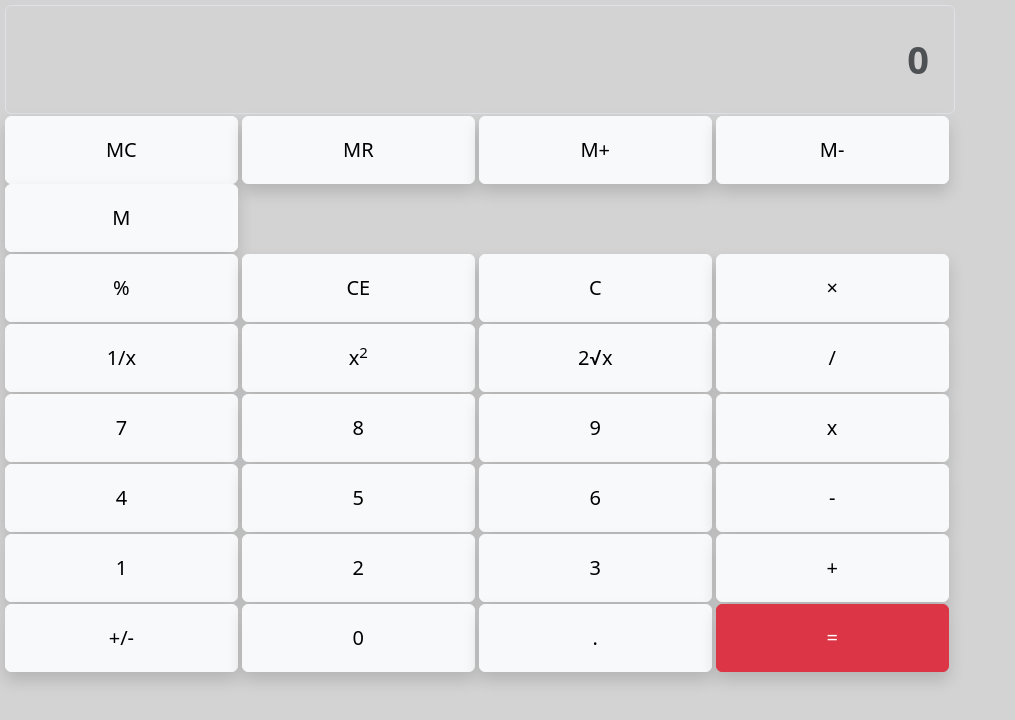
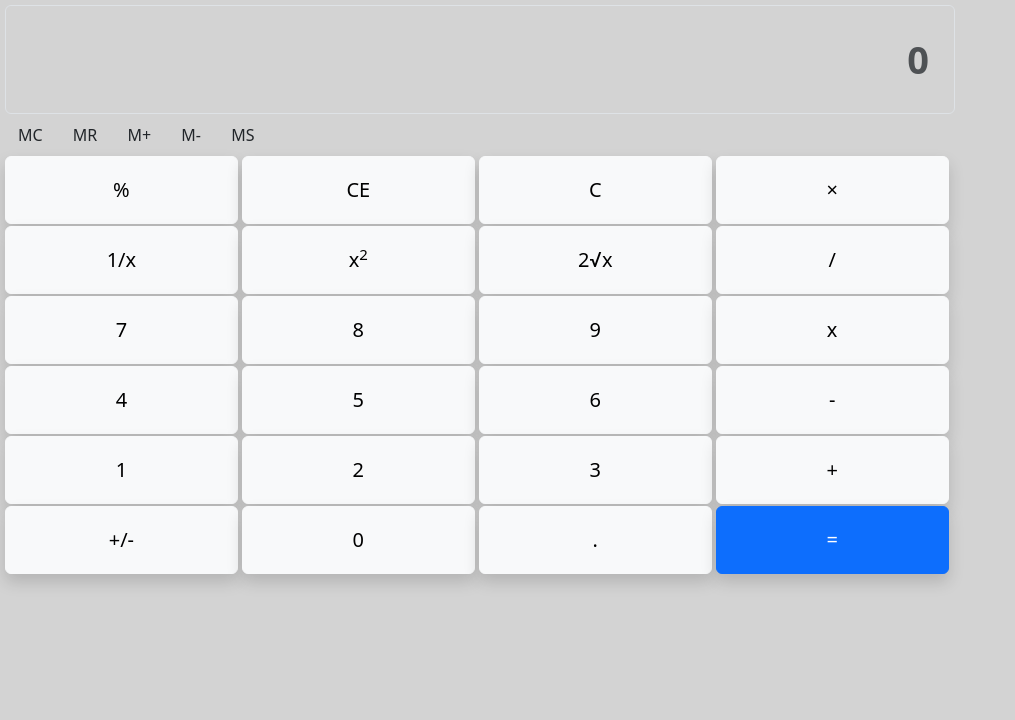
Before and after one commit to mrcharan21/mycalcapp, a plain HTML site: page index.html in a window 1280 px wide. Shown: the whole page, without its empty margins (0-1015 px from the left). Drawn offline with nearby package versions, Linux system fonts and the light colour scheme.

Commit message:
Update index.html

```diff
--- a/index.html
+++ b/index.html
@@ -19,18 +19,17 @@
     <section>
         <body>
             <section id="calc" class="container  m-0 p-1 w-75">
-            <table class="tab" width="100%" border="0">
+                <table class="tab" width="100%" border="0">
             <tr>
             <td><input type="text" id="result" placeholder="0"  class="form-control" /></td>
             </tr>
                 <tr>
                 <td>
-                    <button type="button" class="btn btn-md btn-light shadow" id="btn">MC</button>
-                    <button type="button" class="btn btn-md btn-light shadow" id="btn">MR</button>
-                    <button type="button" class="btn btn-md btn-light shadow" id="btn">M+</button>
-                    <button type="button" class="btn btn-md btn-light shadow" id="btn">M-</button>
-                    <button type="button" class="btn btn-md btn-light shadow" id="btn">M</button>
-
+                    <button type="button" class="btn" id="sss">MC</button>
+                    <button type="button" class="btn" id="sss">MR</button>
+                    <button type="button" class="btn" id="sss">M+</button>
+                    <button type="button" class="btn" id="sss">M-</button>
+                    <button type="button" class="btn" id="sss">MS</button>
                 </td>
             </tr>
             <tr>
@@ -81,7 +80,7 @@
                     <button type="button" class="btn btn-md btn-light shadow" id="btn">+/-</button>
                     <button type="button" class="btn btn-md btn-light shadow" id="btn">0</button>
                     <button type="button" class="btn btn-md btn-light shadow" id="btn">.</button>
-                    <button type="button" class="btn btn-md btn-danger text-white shadow" id="btn">=</button>
+                    <button type="button" class="btn btn-md btn-primary text-white shadow" id="btn">=</button>
                 </td>
             </tr>
             </table>
```
